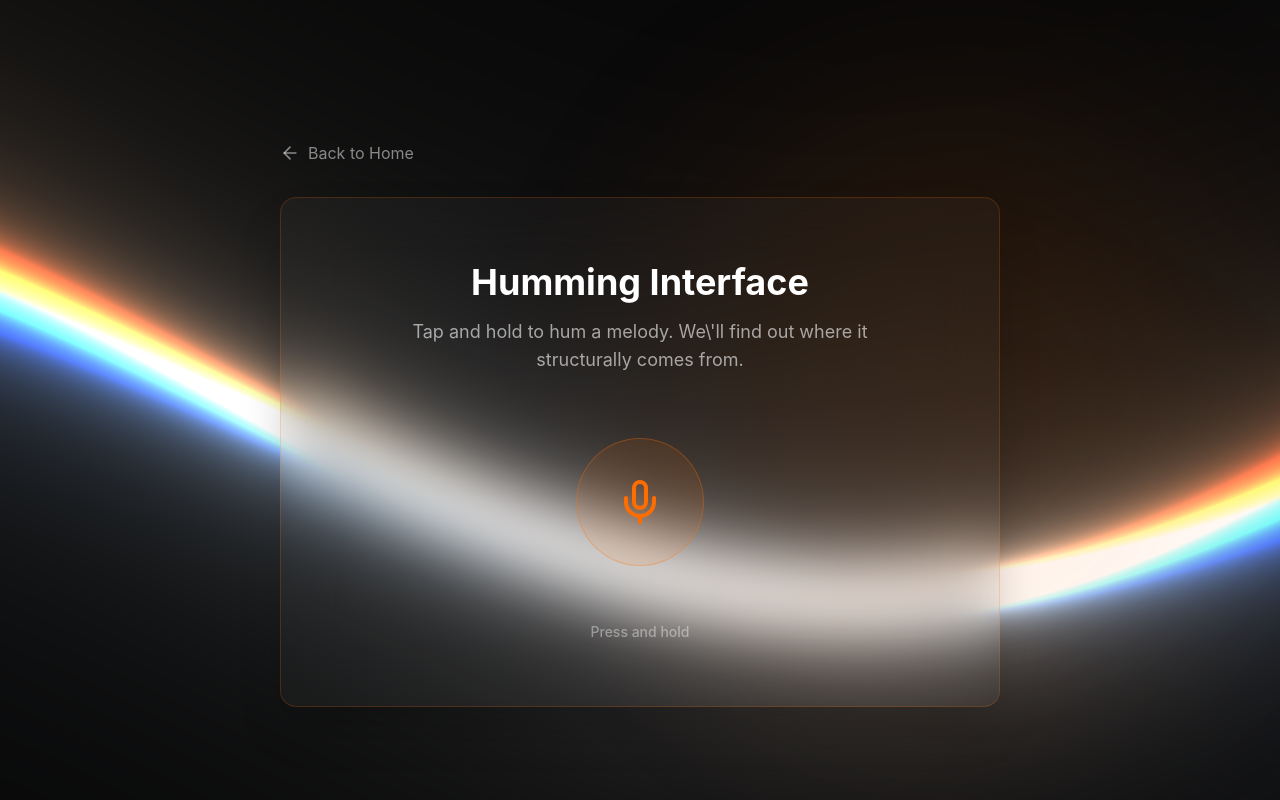
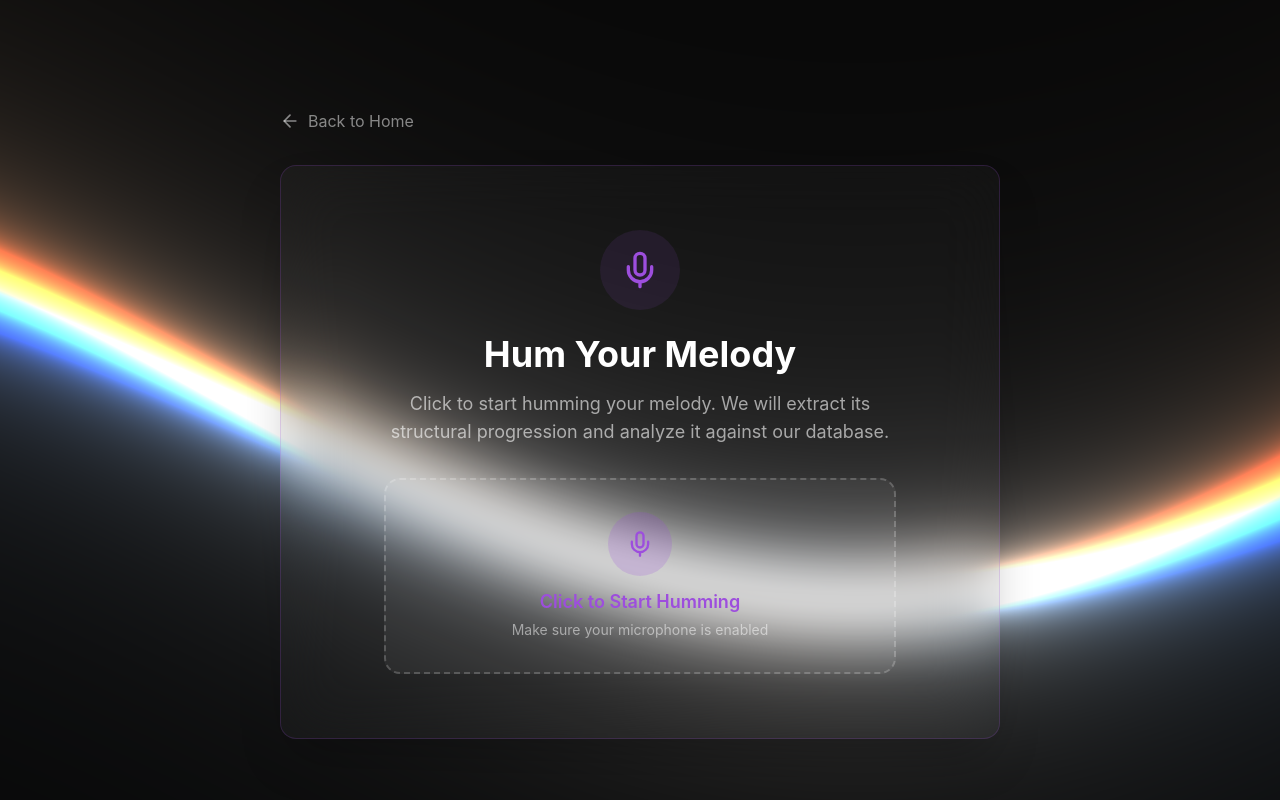
Before and after one commit to rizhxn/MelodyClaim, a React (Vite) app in the folder frontend/: page /humming in a window 1280 px wide. Shown: the top 800 px of the page. Built offline with nearby package versions, Linux system fonts and the light colour scheme; the HTML template or start-up script is replaced by a standard one.

Commit message:
Humming(setup)

```diff
--- /dev/null
+++ b/frontend/src/components/HummingInput.jsx
@@ -0,0 +1,94 @@
+import React, { useState } from 'react'
+import { usePitchDetection } from '../hooks/usePitchDetection'
+import { motion } from 'framer-motion'
+import { Mic } from 'lucide-react'
+
+export function HummingInput({ onComplete }) {
+  const { isRecording, currentNote, startRecording, stopRecording } = usePitchDetection()
+  const [error, setError] = useState('')
+
+  async function handleStart() {
+    setError('')
+    try {
+      await startRecording()
+    } catch (err) {
+      setError(err.message)
+    }
+  }
+
+  function handleStop() {
+    const notes = stopRecording()
+
+    if (notes.length < 7) {
+      setError('Not enough notes detected. Please hum a longer melody.')
+      return
+    }
+
+    // Send notes to backend for analysis
+    onComplete(notes)
+  }
+
+  return (
+    <div className="w-full max-w-lg mx-auto flex flex-col items-center justify-center">
+      <div
+        className={`w-full ${isRecording ? 'border-[#9d4edd] bg-[#9d4edd]/10' : 'border-white/20 bg-white/5'} border-dashed border-2 hover:border-[#9d4edd]/50 hover:bg-[#9d4edd]/5 rounded-2xl p-8 transition-all duration-300 relative group flex flex-col items-center justify-center`}
+      >
+        {!isRecording ? (
+          <div
+            onClick={handleStart}
+            className="flex flex-col items-center justify-center text-center space-y-3 cursor-pointer w-full"
+          >
+            <div className="w-16 h-16 rounded-full bg-[#9d4edd]/20 flex items-center justify-center group-hover:scale-110 transition-transform">
+               <Mic size={28} className="text-[#9d4edd]" />
+            </div>
+            <div>
+              <div className="text-[#9d4edd] font-semibold text-lg">
+                Click to Start Humming
+              </div>
+              <div className="text-white/50 text-sm mt-1">
+                Make sure your microphone is enabled
+              </div>
+            </div>
+          </div>
+        ) : (
+          <div className="flex flex-col items-center gap-6 w-full">
+            <motion.div
+              className="w-24 h-24 rounded-full bg-[#9d4edd]/20 border-4 border-[#9d4edd] flex items-center justify-center cursor-pointer"
+              animate={{ scale: [1, 1.1, 1] }}
+              transition={{ duration: 1, repeat: Infinity }}
+              onClick={handleStop}
+            >
+               <Mic size={36} className="text-[#9d4edd]" />
+            </motion.div>
+
+            <div className="text-center">
+              <div className="text-[#9d4edd] font-semibold text-lg mb-2">
+                Listening... Click mic to stop
+              </div>
+              {currentNote !== null ? (
+                <p className="text-white font-mono bg-black/30 px-3 py-1 rounded-md inline-block">
+                  Detecting: {midiToNoteName(currentNote)}
+                </p>
+              ) : (
+                <p className="text-white/50 font-mono bg-black/30 px-3 py-1 rounded-md inline-block">
+                  Waiting for pitch...
+                </p>
+              )}
+            </div>
+          </div>
+        )}
+      </div>
+
+      {error && (
+        <div className="mt-6 p-4 rounded-xl bg-red-500/10 border border-red-500/20 text-red-400 text-sm w-full text-center">
+          ⚠️ {error}
+        </div>
+      )}
+    </div>
+  )
+}
+
+function midiToNoteName(midi) {
+  const notes = ['C','C#','D','D#','E','F','F#','G','G#','A','A#','B']
+  return `${notes[midi % 12]}${Math.floor(midi / 12) - 1}`
+}
--- /dev/null
+++ b/frontend/src/hooks/usePitchDetection.js
@@ -0,0 +1,120 @@
+import { useState, useRef, useCallback } from 'react'
+import { PitchDetector } from 'pitchy'
+
+function freqToMidi(frequency) {
+  return Math.round(69 + 12 * Math.log2(frequency / 440))
+}
+
+export function usePitchDetection() {
+  const [isRecording, setIsRecording] = useState(false)
+  const [detectedNotes, setDetectedNotes] = useState([])
+  const [currentNote, setCurrentNote] = useState(null)
+
+  const audioContextRef = useRef(null)
+  const analyserRef = useRef(null)
+  const streamRef = useRef(null)
+  const frameRef = useRef(null)
+  const rawNotesRef = useRef([])
+
+  const startRecording = useCallback(async () => {
+    try {
+      const stream = await navigator.mediaDevices.getUserMedia({ audio: true })
+      streamRef.current = stream
+
+      const audioContext = new (window.AudioContext || window.webkitAudioContext)()
+      audioContextRef.current = audioContext
+
+      const analyser = audioContext.createAnalyser()
+      analyser.fftSize = 2048
+      analyserRef.current = analyser
+
+      const source = audioContext.createMediaStreamSource(stream)
+      source.connect(analyser)
+
+      const detector = PitchDetector.forFloat32Array(analyser.fftSize)
+      const buffer = new Float32Array(analyser.fftSize)
+
+      rawNotesRef.current = []
+      setDetectedNotes([])
+      setIsRecording(true)
+
+      function detectPitch() {
+        if (!analyserRef.current || !audioContextRef.current) return
+
+        analyserRef.current.getFloatTimeDomainData(buffer)
+        const [frequency, clarity] = detector.findPitch(buffer, audioContextRef.current.sampleRate)
+
+        // Only accept clear pitches from human voice range
+        if (clarity > 0.9 && frequency > 80 && frequency < 1200) {
+          const midiNote = freqToMidi(frequency)
+          rawNotesRef.current.push(midiNote)
+          setCurrentNote(midiNote)
+        }
+
+        frameRef.current = requestAnimationFrame(detectPitch)
+      }
+
+      frameRef.current = requestAnimationFrame(detectPitch)
+
+    } catch (err) {
+      console.error('Mic access denied:', err)
+      throw new Error('Microphone access required')
+    }
+  }, [])
+
+  const stopRecording = useCallback(() => {
+    // Stop animation loop
+    if (frameRef.current) {
+      cancelAnimationFrame(frameRef.current)
+    }
+
+    // Stop mic
+    if (streamRef.current) {
+      streamRef.current.getTracks().forEach(t => t.stop())
+    }
+
+    // Close audio context
+    if (audioContextRef.current) {
+      audioContextRef.current.close()
+    }
+
+    setIsRecording(false)
+    setCurrentNote(null)
+
+    // Clean up raw detections into usable note sequence
+    const cleaned = collapseNotes(rawNotesRef.current)
+    setDetectedNotes(cleaned)
+
+    return cleaned
+  }, [])
+
+  return { isRecording, detectedNotes, currentNote, startRecording, stopRecording }
+}
+
+// Collapse consecutive identical notes and filter noise
+function collapseNotes(rawNotes) {
+  if (rawNotes.length === 0) return []
+
+  const MIN_FRAMES = 3 // Note must appear 3+ times to count (filters noise)
+  const result = []
+  let current = rawNotes[0]
+  let count = 1
+
+  for (let i = 1; i < rawNotes.length; i++) {
+    if (rawNotes[i] === current) {
+      count++
+    } else {
+      if (count >= MIN_FRAMES) {
+        result.push(current)
+      }
+      current = rawNotes[i]
+      count = 1
+    }
+  }
+
+  if (count >= MIN_FRAMES) {
+    result.push(current)
+  }
+
+  return result
+}
--- a/frontend/src/pages/HummingPage.jsx
+++ b/frontend/src/pages/HummingPage.jsx
@@ -1,94 +1,27 @@
-import React, { useState, useRef, useEffect } from 'react';
+import React, { useState } from 'react';
 import { Link, useNavigate } from 'react-router-dom';
-import { ArrowLeft, Mic, Square, Loader2, Music, X } from 'lucide-react';
+import { ArrowLeft, Music, X, Mic } from 'lucide-react';
 import { WebGLShader } from '../components/ui/web-gl-shader';
-import { processAudioToMidi } from '../lib/hummingToMidi';
 import { motion, AnimatePresence } from 'framer-motion';
-import { RotateCw } from 'lucide-react';
+import { HummingInput } from '../components/HummingInput';
 
 export default function HummingPage() {
-  const [isRecording, setIsRecording] = useState(false);
   const [isProcessing, setIsProcessing] = useState(false);
   const [matchResult, setMatchResult] = useState(null);
 
-  const mediaRecorderRef = useRef(null);
-  const audioChunksRef = useRef([]);
-  const audioContextRef = useRef(null);
-  const analyzerRef = useRef(null);
-  const animationFrameRef = useRef(null);
-  const [audioData, setAudioData] = useState(new Array(5).fill(20));
-
   const navigate = useNavigate();
 
-  const handleStartRecording = async () => {
+  const handleHummingComplete = async (notes) => {
+    setIsProcessing(true);
+    setMatchResult(null);
+
     try {
-      const stream = await navigator.mediaDevices.getUserMedia({ audio: true });
-      const mediaRecorder = new MediaRecorder(stream);
-      mediaRecorderRef.current = mediaRecorder;
-      audioChunksRef.current = [];
-
-      // Audio Analyzer for Live Visuals
-      const audioCtx = new (window.AudioContext || window.webkitAudioContext)();
-      audioContextRef.current = audioCtx;
-      const analyzer = audioCtx.createAnalyser();
-      analyzer.fftSize = 32;
-      const source = audioCtx.createMediaStreamSource(stream);
-      source.connect(analyzer);
-      analyzerRef.current = analyzer;
-
-      const dataArray = new Uint8Array(analyzer.frequencyBinCount);
-      const updateWaveform = () => {
-        analyzer.getByteFrequencyData(dataArray);
-        setAudioData([
-          dataArray[2] || 20,
-          dataArray[4] || 20,
-          dataArray[6] || 20,
-          dataArray[8] || 20,
-          dataArray[10] || 20,
-        ]);
-        animationFrameRef.current = requestAnimationFrame(updateWaveform);
-      };
-      updateWaveform();
-
-      mediaRecorder.ondataavailable = (e) => {
-        if (e.data.size > 0) audioChunksRef.current.push(e.data);
-      };
-
-      mediaRecorder.onstop = async () => {
-        cancelAnimationFrame(animationFrameRef.current);
-        if (audioContextRef.current) audioContextRef.current.close();
-
-        const audioBlob = new Blob(audioChunksRef.current, { type: 'audio/webm' });
-        await handleAudioProcessing(audioBlob);
-        stream.getTracks().forEach(track => track.stop());
-      };
-
-      mediaRecorder.start();
-      setIsRecording(true);
-      setMatchResult(null);
-    } catch (err) {
-      console.error('Microphone access denied:', err);
-      alert('Microphone access is required to use this feature.');
-    }
-  };
-
-  const handleStopRecording = () => {
-    if (mediaRecorderRef.current && isRecording) {
-      mediaRecorderRef.current.stop();
-      setIsRecording(false);
-      setIsProcessing(true);
-    }
-  };
-
-  const handleAudioProcessing = async (audioBlob) => {
-    try {
-      const midiBlob = await processAudioToMidi(audioBlob);
-      const formData = new FormData();
-      formData.append('midi', midiBlob, 'hummed.mid');
-
-      const response = await fetch('http://localhost:3001/api/analyse', {
+      const response = await fetch('/api/analyse/notes', {
         method: 'POST',
-        body: formData,
+        headers: {
+          'Content-Type': 'application/json',
+        },
+        body: JSON.stringify({ notes }),
       });
 
       if (!response.ok) throw new Error('Analysis failed');
@@ -118,7 +51,7 @@ export default function HummingPage() {
       <div className="absolute inset-0 z-0">
         <WebGLShader />
       </div>
-      <div className="absolute top-1/2 right-1/4 translate-x-1/2 -translate-y-1/2 w-[600px] h-[600px] bg-[#ff6d00] opacity-10 blur-[120px] rounded-full pointer-events-none"></div>
+      <div className="absolute top-1/2 left-1/4 -translate-x-1/2 -translate-y-1/2 w-[600px] h-[600px] bg-[#9d4edd] opacity-10 blur-[120px] rounded-full pointer-events-none -z-10"></div>
 
       <div className="fixed top-4 pt-safe left-1/2 -translate-x-1/2 w-full max-w-[90%] md:max-w-md z-50 px-4 pointer-events-auto">
         <AnimatePresence>
@@ -134,7 +67,7 @@ export default function HummingPage() {
                 <>
                   <div className="flex items-center gap-3 w-full overflow-hidden">
                     {/* Album Art Placeholder */}
-                    <div className="w-12 h-12 rounded-full overflow-hidden bg-gradient-to-tr from-[#ff6d00] to-orange-500 shrink-0 flex items-center justify-center relative">
+                    <div className="w-12 h-12 rounded-full overflow-hidden bg-gradient-to-tr from-[#9d4edd] to-purple-500 shrink-0 flex items-center justify-center relative">
                       <Music size={22} className="text-white opacity-80" />
                     </div>
 
@@ -147,7 +80,7 @@ export default function HummingPage() {
                     {/* Action Button */}
                     <button
                       onClick={() => navigate('/midi', { state: { result: matchResult.rawData } })}
-                      className="bg-[#2E2E32] hover:bg-[#3D3D42] transition-colors rounded-full px-4 py-2 text-[#ff6d00] font-bold text-[12px] flex-shrink-0 whitespace-nowrap mr-1 tracking-wide"
+                      className="bg-[#2E2E32] hover:bg-[#3D3D42] transition-colors rounded-full px-4 py-2 text-[#9d4edd] font-bold text-[12px] flex-shrink-0 whitespace-nowrap mr-1 tracking-wide"
                     >
                       Full Result
                     </button>
@@ -157,76 +90,62 @@ export default function HummingPage() {
                   </div>
                 </>
               ) : (
-                <>
-                  <div className="flex flex-1 items-center justify-between px-5 py-2">
-                    <span className="text-white font-semibold text-[16px]">No song found.</span>
+                <div className="flex items-center gap-3 w-full p-2">
+                  <div className="w-10 h-10 rounded-full bg-white/10 flex items-center justify-center shrink-0">
+                    <X size={20} className="text-white/60" />
+                  </div>
+                  <div className="flex-1">
+                    <p className="text-white text-sm font-medium">No matches found</p>
+                    <p className="text-white/50 text-xs">Your melody appears to be unique</p>
+                  </div>
                   <button
                     onClick={() => setMatchResult(null)}
-                      className="w-10 h-10 rounded-full bg-[#2E2E32] hover:bg-[#3D3D42] transition-colors shrink-0 flex items-center justify-center text-[#ff6d00]"
+                    className="p-2 hover:bg-white/10 rounded-full transition-colors mr-1"
                   >
-                      <RotateCw size={18} strokeWidth={2.5} />
+                    <X size={16} className="text-white/60" />
                   </button>
                 </div>
-                </>
               )}
             </motion.div>
           )}
         </AnimatePresence>
       </div>
 
-      <div className="max-w-3xl w-full mx-auto px-6 z-10">
-        <Link to="/" className="inline-flex items-center text-white/50 hover:text-white mb-8 transition-colors">
+      <div className="max-w-3xl w-full mx-auto px-6 z-10 text-center">
+        <div className="flex justify-start mb-8">
+          <Link to="/" className="inline-flex items-center text-white/50 hover:text-white transition-colors">
             <ArrowLeft size={20} className="mr-2" />
             Back to Home
           </Link>
-        <div className="glass-panel p-8 md:p-16 text-center flex flex-col items-center justify-center min-h-[400px] border-[#ff6d00]/20">
+        </div>
 
-          <h2 className="text-3xl md:text-4xl font-bold mb-4 text-white">Humming Interface</h2>
+        <motion.div
+          initial={{ y: 20, opacity: 0 }}
+          animate={{ y: 0, opacity: 1 }}
+          transition={{ duration: 0.6 }}
+          className="glass-panel p-8 md:p-16 text-center flex flex-col items-center justify-center min-h-[400px] border-[#9d4edd]/20"
+        >
+          {isProcessing ? (
+            <div className="text-center">
+              <div className="w-16 h-16 border-4 border-[#9d4edd]/30 border-t-[#9d4edd] rounded-full animate-spin mx-auto mb-6"></div>
+              <h2 className="text-2xl font-bold text-white mb-2">Analyzing...</h2>
+              <p className="text-white/60">Scanning corpus for structural overlaps</p>
+            </div>
+          ) : (
+            <div className="text-center w-full flex flex-col items-center justify-center">
+              <div className="w-20 h-20 rounded-full bg-[#9d4edd]/10 flex items-center justify-center mb-6">
+                <Mic size={40} className="text-[#9d4edd]" />
+              </div>
+              <h2 className="text-3xl md:text-4xl font-bold text-white mb-4">Hum Your Melody</h2>
               <p className="text-white/60 mb-8 max-w-lg mx-auto text-lg hover:glow-text">
-            Tap and hold to hum a melody. We\'ll find out where it structurally comes from.
+                Click to start humming your melody. We will extract its structural progression and analyze it against our database.
               </p>
 
-          <div className="relative h-48 flex items-center justify-center w-full mb-4">
-            {!isProcessing ? (
-              <button
-                onMouseDown={handleStartRecording}
-                onMouseUp={handleStopRecording}
-                onTouchStart={handleStartRecording}
-                onTouchEnd={handleStopRecording}
-                className={`absolute z-20 w-32 h-32 rounded-full flex items-center justify-center transition-all duration-300 ${
-                  isRecording
-                    ? "bg-[#ff6d00] scale-[0.85] shadow-[0_0_50px_rgba(255,109,0,0.6)]"
-                    : "bg-[#ff6d00]/10 text-[#ff6d00] hover:bg-[#ff6d00]/20 border border-[#ff6d00]/30"
-                }`}
-              >
-                {isRecording ? <Square size={40} className="text-white" /> : <Mic size={48} />}
-              </button>
-            ) : (
-              <div className="flex flex-col items-center text-[#ff6d00] z-20">
-                <Loader2 className="w-16 h-16 animate-spin mb-4" />
-                <p className="font-semibold text-lg animate-pulse">Processing Audio...</p>
+              <HummingInput onComplete={handleHummingComplete} />
+
             </div>
           )}
-
-            {/* Live Audio Waveform Animation behind the button */}
-            {isRecording && (
-              <div className="absolute inset-0 flex items-center justify-center gap-1 z-10 opacity-70">
-                {audioData.map((val, i) => (
-                  <motion.div
-                    key={i}
-                    animate={{ height: Math.max(20, val) }}
-                    transition={{ type: 'tween', duration: 0.1 }}
-                    className="w-3 bg-[#ff6d00]/50 rounded-full"
-                  />
-                ))}
-              </div>
-            )}
-          </div>
-
-          <p className="mt-2 text-white/40 text-sm font-medium">
-            {isRecording ? "Listening... Release to analyze" : "Press and hold"}
-          </p>
-        </div>
+        </motion.div>
       </div>
     </div>
   );
```
Also changed, not shown: 2 other files (tests, documents, lock files or other folders). Lines whose indentation alone changed are shown as unchanged.
